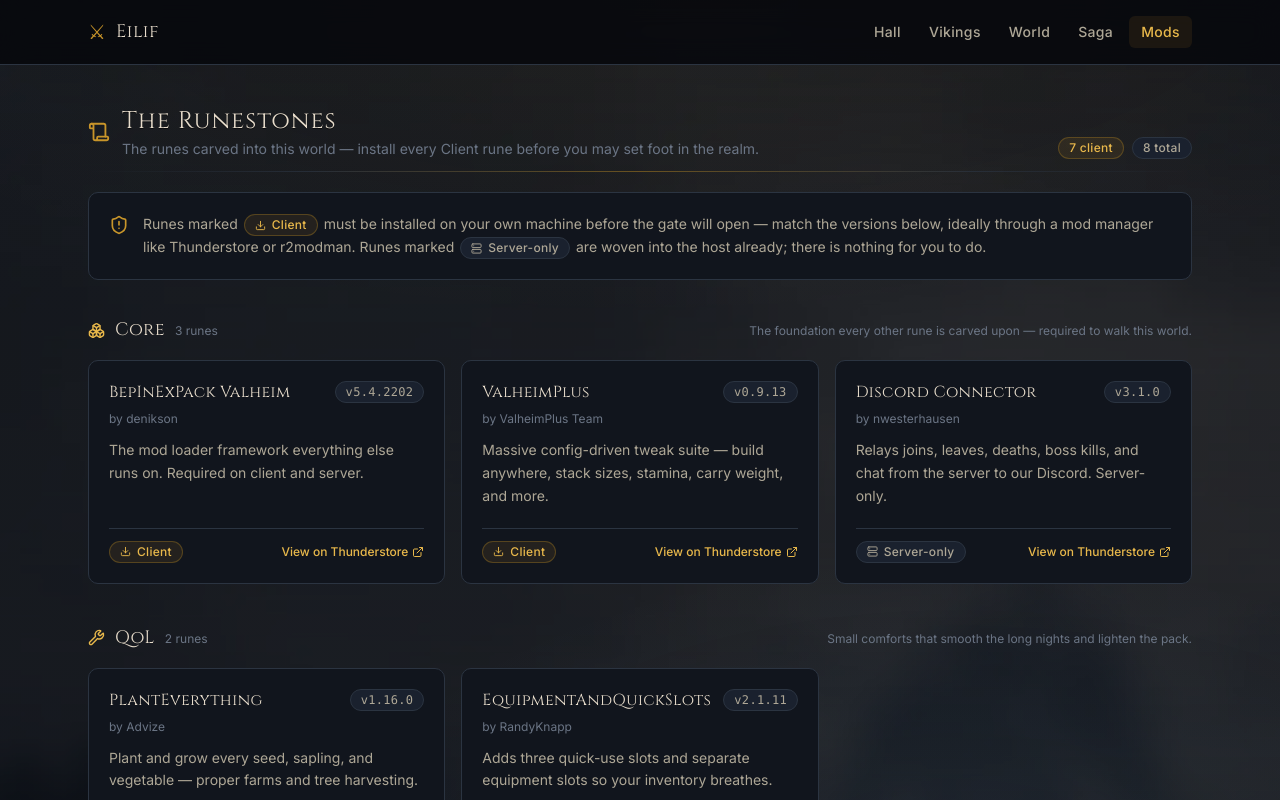
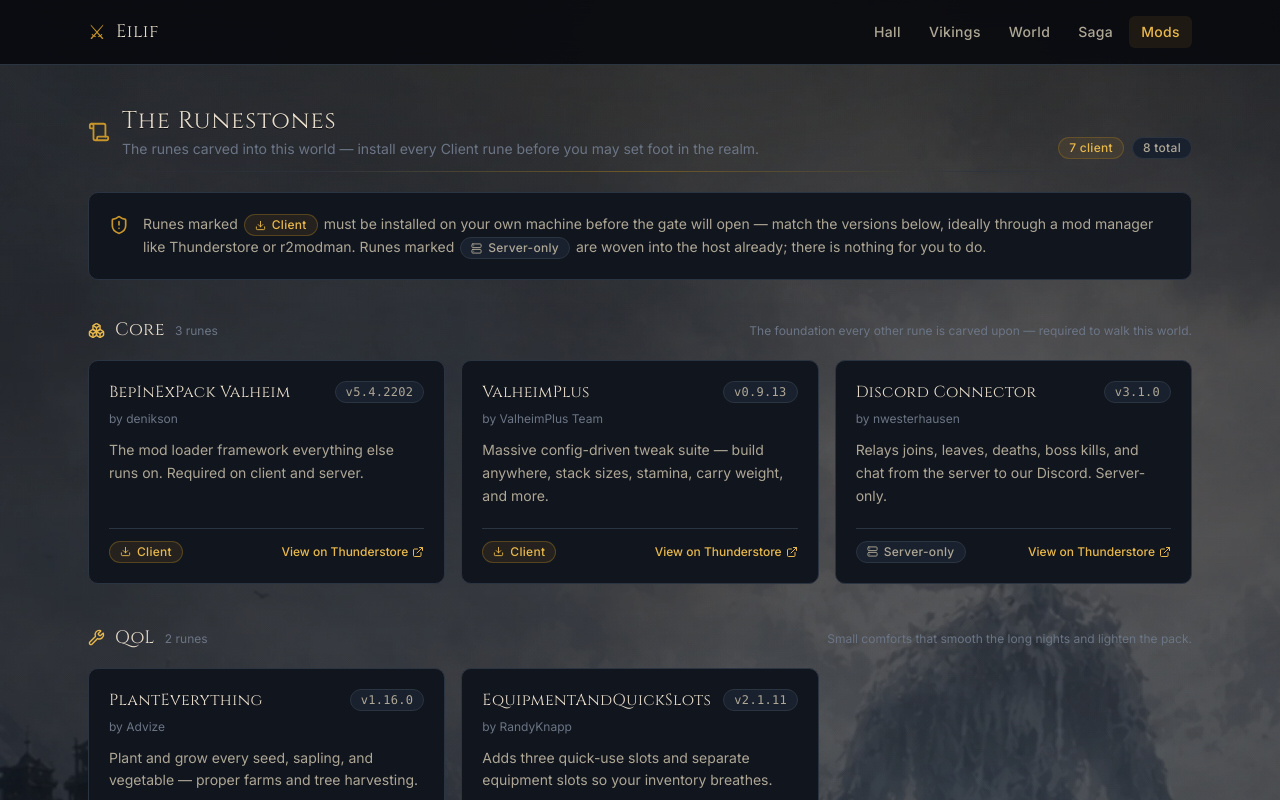
Before and after one commit to cbspears/valheim-dashboard, a Next.js app: page /mods in a window 1280 px wide. Shown: the top 800 px of the page. Built offline with nearby package versions, Linux system fonts and the light colour scheme.

Commit message:
Make the background scene clearer (less blur, lighter overlay)
Reduce blur 14->1.5, raise brightness, lighten the scrim 0.62/0.80 -> 0.42/0.58,
and center on the darker water band so headings stay readable.

Co-Authored-By: Claude Opus 4.8 (1M context) <noreply@anthropic.com>

```diff
--- a/app/globals.css
+++ b/app/globals.css
@@ -61,10 +61,10 @@ body {
   background-image:
     radial-gradient(ellipse 120% 80% at 50% -8%, rgba(200, 149, 42, 0.06), transparent 60%),
     radial-gradient(ellipse 90% 70% at 75% 108%, rgba(110, 166, 208, 0.08), transparent 55%),
-    linear-gradient(rgba(10, 13, 19, 0.62), rgba(10, 13, 19, 0.80)),
+    linear-gradient(rgba(10, 13, 19, 0.42), rgba(10, 13, 19, 0.58)),
     url('/bg-eilif.webp');
   background-size: auto, auto, cover, cover;
-  background-position: center, center, center, top center;
+  background-position: center, center, center, center;
   background-repeat: no-repeat;
   background-attachment: fixed;
   -webkit-font-smoothing: antialiased;
```
Also changed, not shown: public/bg-eilif.webp.
